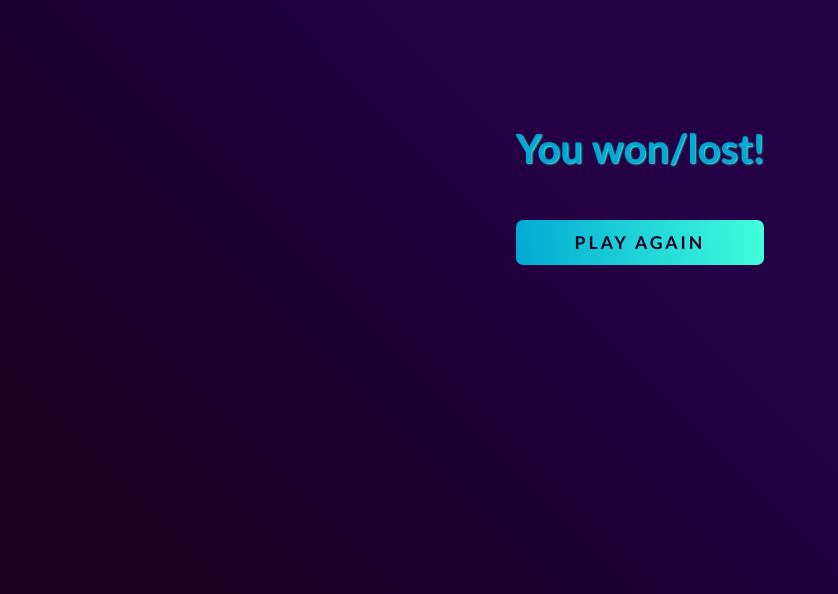
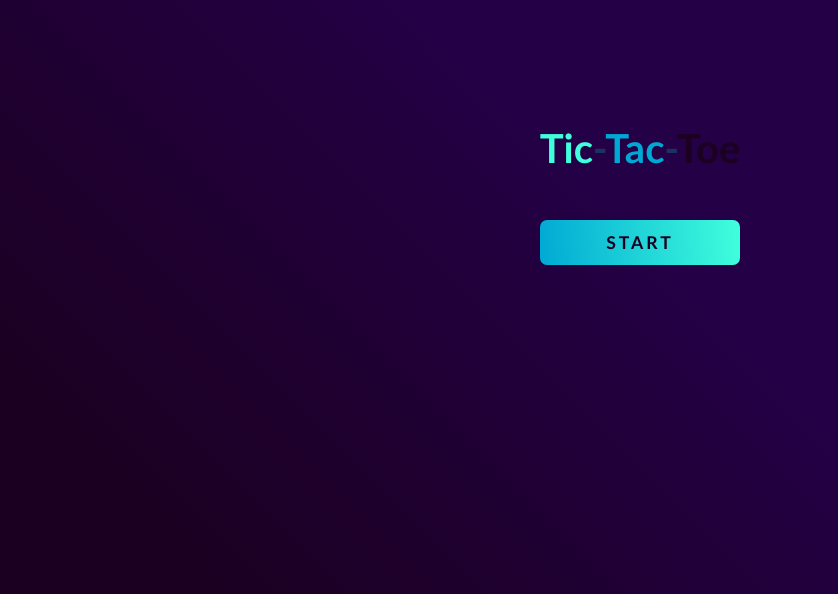
Before and after one commit to adrjmiranda/tic-tac-toe, a React (Vite) app: page / in a window 1280 px wide. Shown: the part 206-800 px from the top of the page, without its empty margins (0-838 px from the left). Built offline with nearby package versions, Linux system fonts and the light colour scheme.

Commit message:
chore: initial stages game

```diff
--- a/src/App.jsx
+++ b/src/App.jsx
@@ -1,3 +1,9 @@
+import { useContext } from 'react';
+
+import { GameContext } from './contexts/GameContextProvider';
+
+import { stages } from './constants/constants';
+
 import StartDisplay from './components/screens/StartDisplay';
 import GameDisplay from './components/screens/GameDisplay';
 import FinishDisplay from './components/screens/FinishDisplay';
@@ -5,11 +11,13 @@ import FinishDisplay from './components/screens/FinishDisplay';
 import './App.css';
 
 function App() {
+	const { gameStage } = useContext(GameContext);
+
 	return (
 		<div className='container'>
-			{/* <StartDisplay /> */}
-			{/* <GameDisplay /> */}
-			<FinishDisplay />
+			{gameStage.stage === stages.BEGINNING && <StartDisplay />}
+			{gameStage.stage === stages.GAME && <GameDisplay />}
+			{gameStage.stage === stages.FINISH && <FinishDisplay />}
 		</div>
 	);
 }
--- /dev/null
+++ b/src/constants/constants.js
@@ -0,0 +1,30 @@
+const stages = {
+	BEGINNING: 'BEGINNING',
+	GAME: 'GAME',
+	FINISH: 'FINISH',
+};
+
+const symbols = {
+	X: 'X',
+	O: 'O',
+};
+
+const actions = {
+	START: 'START',
+	PLAY: 'PLAY',
+	RESTART: 'RESTART',
+};
+
+const initialMoves = [
+	{ pos: 1, symbol: undefined },
+	{ pos: 2, symbol: undefined },
+	{ pos: 3, symbol: undefined },
+	{ pos: 4, symbol: undefined },
+	{ pos: 5, symbol: undefined },
+	{ pos: 6, symbol: undefined },
+	{ pos: 7, symbol: undefined },
+	{ pos: 8, symbol: undefined },
+	{ pos: 9, symbol: undefined },
+];
+
+export { stages, symbols, initialMoves, actions };
--- /dev/null
+++ b/src/contexts/GameContextProvider.jsx
@@ -0,0 +1,54 @@
+import { useReducer, createContext } from 'react';
+
+import { initialMoves, stages, symbols, actions } from '../constants/constants';
+
+export const GameContext = createContext({
+	gameStage: {},
+	setGameStage: () => {},
+});
+
+const reducer = (state, action) => {
+	switch (action.type) {
+		case actions.START:
+			return {
+				...state,
+				stage: stages.BEGINNING,
+				moves: initialMoves,
+			};
+		case actions.PLAY:
+			return {
+				...state,
+				moves: moves.map((move) => {
+					if (action.payload === move.pos && !move.symbol) {
+						state.currentSymbol =
+							currentSymbol === symbols.X ? symbols.O : symbols.X;
+						return {
+							...move,
+							symbol: currentSymbol,
+						};
+					} else {
+						return move;
+					}
+				}),
+			};
+		case actions.RESTART:
+		default:
+			return state;
+	}
+};
+
+const GameContextProvider = ({ children }) => {
+	const [gameStage, setGameStage] = useReducer(reducer, {
+		stage: stages.BEGINNING,
+		currentSymbol: symbols.X,
+		moves: initialMoves,
+	});
+
+	return (
+		<GameContext.Provider value={{ gameStage, setGameStage }}>
+			{children}
+		</GameContext.Provider>
+	);
+};
+
+export default GameContextProvider;
--- a/src/main.jsx
+++ b/src/main.jsx
@@ -1,11 +1,15 @@
 import React from 'react';
 import ReactDOM from 'react-dom/client';
 import App from './App.jsx';
+
+import GameContextProvider from './contexts/GameContextProvider.jsx';
 
 import './index.css';
 
 ReactDOM.createRoot(document.getElementById('root')).render(
 	<React.StrictMode>
-		<App />
+		<GameContextProvider>
+			<App />
+		</GameContextProvider>
 	</React.StrictMode>
 );
```
